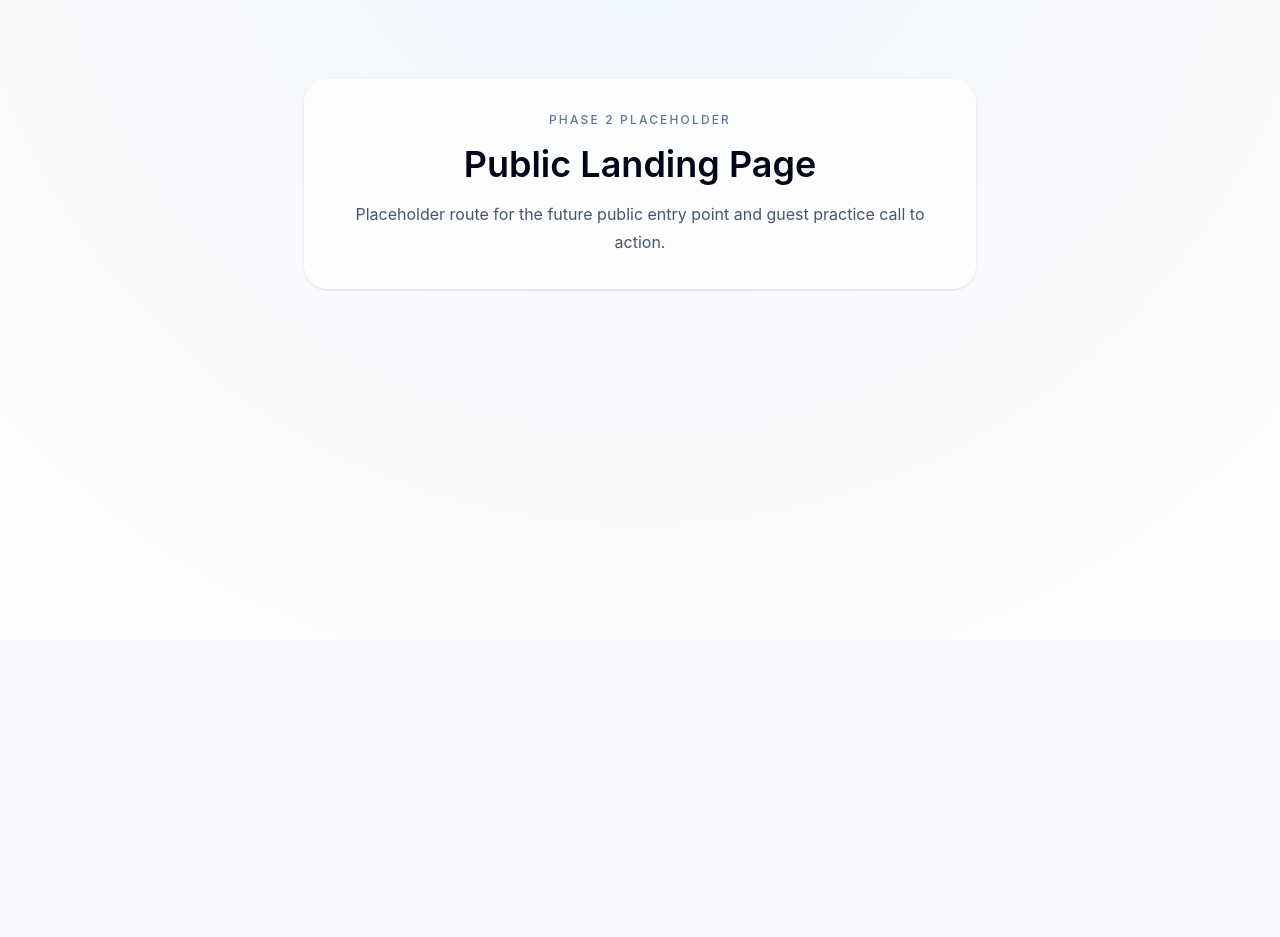
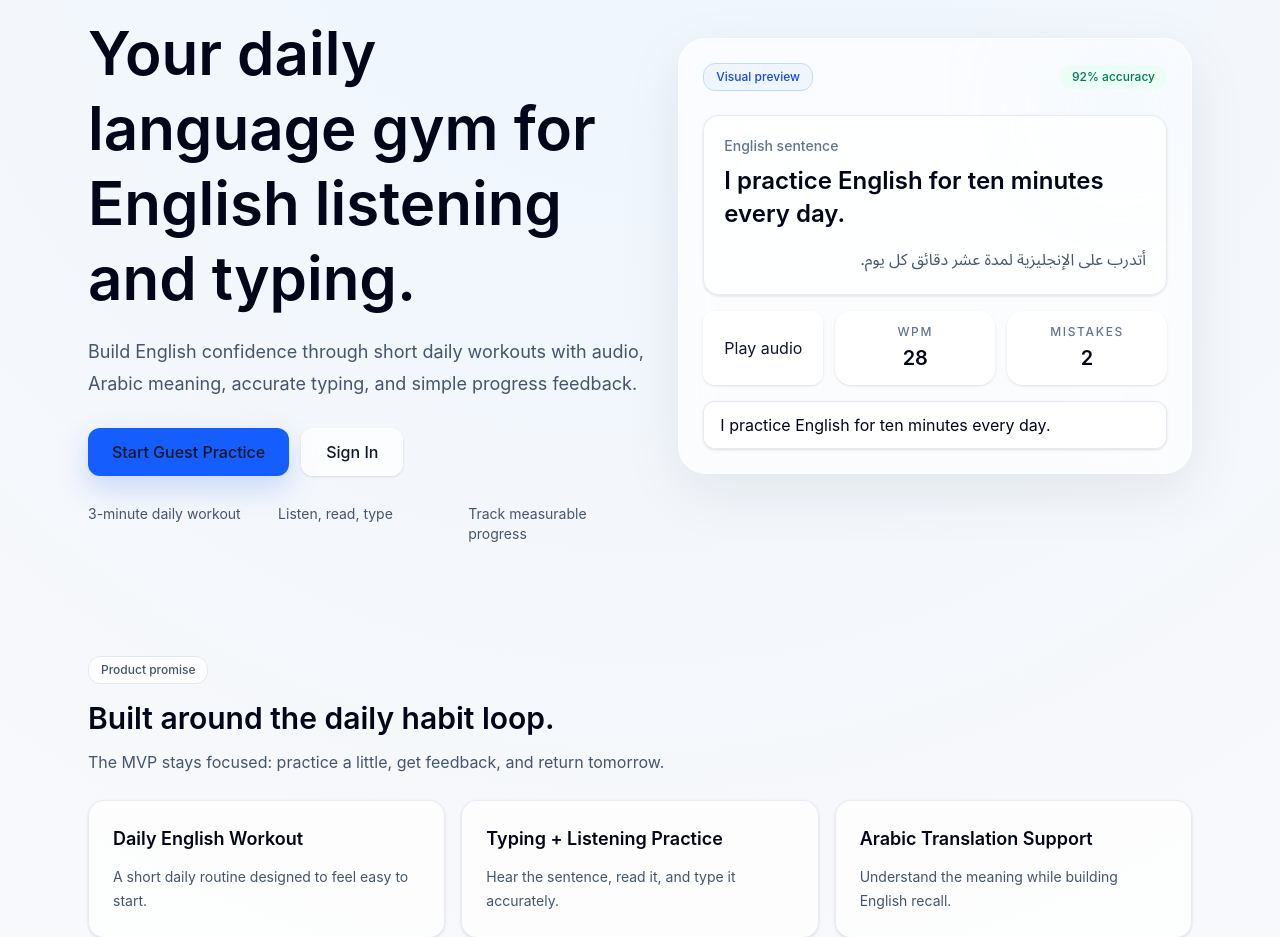
Before and after one commit to mahdi-ali259/language-gym, a Next.js app: page / in a window 1280 px wide. Shown: the part 160-1097 px from the top of the page. Before the commit the page ends 800 px from the top, so only its background shows below. Built offline with nearby package versions, Linux system fonts and the light colour scheme.

Commit message:
Build public landing page

```diff
--- a/src/app/(public)/page.tsx
+++ b/src/app/(public)/page.tsx
@@ -1,10 +1,234 @@
-import { RoutePlaceholder } from "../_components/route-placeholder";
+import Link from "next/link";
+import { Badge, Button, Card, GlassPanel, Input } from "@/components/ui";
+
+const features = [
+  {
+    title: "Daily English Workout",
+    description: "A short daily routine designed to feel easy to start."
+  },
+  {
+    title: "Typing + Listening Practice",
+    description: "Hear the sentence, read it, and type it accurately."
+  },
+  {
+    title: "Arabic Translation Support",
+    description: "Understand the meaning while building English recall."
+  },
+  {
+    title: "Progress Tracking",
+    description: "Track accuracy, typing speed, and improvement over time."
+  },
+  {
+    title: "Weakness Detection",
+    description: "Coming later: review weak words and repeated patterns."
+  },
+  {
+    title: "Personal Progress DNA",
+    description: "Coming later: a clearer view of your learning profile."
+  }
+];
+
+const levels = [
+  { label: "A1", description: "Beginner daily sentences", status: "MVP focus" },
+  { label: "A2", description: "Common situations", status: "MVP focus" },
+  { label: "B1", description: "Everyday conversation", status: "Planned" },
+  { label: "B2", description: "Longer practical sentences", status: "Planned" },
+  { label: "C1", description: "Advanced sentence patterns", status: "Planned" }
+];
 
 export default function LandingPage() {
   return (
-    <RoutePlaceholder
-      title="Public Landing Page"
-      description="Placeholder route for the future public entry point and guest practice call to action."
-    />
+    <main>
+      <section className="mx-auto grid w-full max-w-6xl gap-8 px-4 py-10 sm:px-6 sm:py-16 lg:grid-cols-[1fr_0.92fr] lg:items-center">
+        <div>
+          <Badge tone="accent">For Arabic speakers learning English</Badge>
+          <h1 className="mt-5 max-w-3xl text-4xl font-semibold leading-tight text-slate-950 sm:text-5xl lg:text-6xl">
+            Your daily language gym for English listening and typing.
+          </h1>
+          <p className="mt-5 max-w-2xl text-base leading-8 text-slate-600 sm:text-lg">
+            Build English confidence through short daily workouts with audio,
+            Arabic meaning, accurate typing, and simple progress feedback.
+          </p>
+          <div className="mt-7 flex flex-col gap-3 sm:flex-row">
+            <Button asChild size="lg">
+              <Link href="/guest/practice">Start Guest Practice</Link>
+            </Button>
+            <Button asChild size="lg" variant="secondary">
+              <Link href="/sign-in">Sign In</Link>
+            </Button>
+          </div>
+          <div className="mt-7 grid gap-3 text-sm text-slate-600 sm:grid-cols-3">
+            <p>3-minute daily workout</p>
+            <p>Listen, read, type</p>
+            <p>Track measurable progress</p>
+          </div>
+        </div>
+
+        <PracticePreview />
+      </section>
+
+      <section className="mx-auto w-full max-w-6xl px-4 py-8 sm:px-6 sm:py-12">
+        <div className="mb-6 max-w-2xl">
+          <Badge>Product promise</Badge>
+          <h2 className="mt-4 text-3xl font-semibold text-slate-950">
+            Built around the daily habit loop.
+          </h2>
+          <p className="mt-3 text-base leading-7 text-slate-600">
+            The MVP stays focused: practice a little, get feedback, and return
+            tomorrow.
+          </p>
+        </div>
+        <div className="grid gap-4 sm:grid-cols-2 lg:grid-cols-3">
+          {features.map((feature) => (
+            <Card key={feature.title} className="bg-white/75">
+              <h3 className="text-lg font-semibold text-slate-950">
+                {feature.title}
+              </h3>
+              <p className="mt-3 text-sm leading-6 text-slate-600">
+                {feature.description}
+              </p>
+            </Card>
+          ))}
+        </div>
+      </section>
+
+      <section className="mx-auto w-full max-w-6xl px-4 py-8 sm:px-6 sm:py-12">
+        <GlassPanel>
+          <div className="grid gap-6 lg:grid-cols-[0.8fr_1.2fr] lg:items-center">
+            <div>
+              <Badge tone="success">Levels preview</Badge>
+              <h2 className="mt-4 text-3xl font-semibold text-slate-950">
+                Start simple. Grow through levels.
+              </h2>
+              <p className="mt-3 text-base leading-7 text-slate-600">
+                The product is designed for A1 through C1. The first real
+                content can begin with A1 and A2 while the system stays ready
+                for higher levels.
+              </p>
+            </div>
+            <div className="grid gap-3 sm:grid-cols-2 lg:grid-cols-5">
+              {levels.map((level) => (
+                <Card key={level.label} className="p-4">
+                  <p className="text-2xl font-semibold text-slate-950">
+                    {level.label}
+                  </p>
+                  <p className="mt-2 text-sm leading-5 text-slate-600">
+                    {level.description}
+                  </p>
+                  <Badge
+                    className="mt-4"
+                    tone={level.status === "MVP focus" ? "accent" : "neutral"}
+                  >
+                    {level.status}
+                  </Badge>
+                </Card>
+              ))}
+            </div>
+          </div>
+        </GlassPanel>
+      </section>
+
+      <section className="mx-auto w-full max-w-6xl px-4 py-8 sm:px-6 sm:py-12">
+        <div className="grid gap-4 lg:grid-cols-2">
+          <Card className="bg-white/80">
+            <Badge tone="accent">Free access</Badge>
+            <h2 className="mt-4 text-2xl font-semibold text-slate-950">
+              Try the daily habit for free.
+            </h2>
+            <p className="mt-3 text-base leading-7 text-slate-600">
+              Free users will get limited daily access, enough to build the
+              habit and feel the practice loop.
+            </p>
+          </Card>
+          <Card className="bg-white/80">
+            <Badge>Premium later</Badge>
+            <h2 className="mt-4 text-2xl font-semibold text-slate-950">
+              Advanced practice is planned.
+            </h2>
+            <p className="mt-3 text-base leading-7 text-slate-600">
+              Premium can later unlock expanded practice, deeper stats, more
+              sentence packs, and weakness analysis. Payments are not part of
+              the MVP.
+            </p>
+          </Card>
+        </div>
+      </section>
+
+      <section className="mx-auto w-full max-w-4xl px-4 py-12 text-center sm:px-6 sm:py-16">
+        <GlassPanel>
+          <Badge tone="success">Ready for your first rep?</Badge>
+          <h2 className="mt-4 text-3xl font-semibold text-slate-950 sm:text-4xl">
+            Start with a short guest practice.
+          </h2>
+          <p className="mx-auto mt-3 max-w-2xl text-base leading-7 text-slate-600">
+            No account needed for the first sample. Listen, type, and see how
+            the workout feels.
+          </p>
+          <div className="mt-7">
+            <Button asChild size="lg">
+              <Link href="/guest/practice">Start Guest Practice</Link>
+            </Button>
+          </div>
+        </GlassPanel>
+      </section>
+    </main>
   );
 }
+
+function PracticePreview() {
+  return (
+    <GlassPanel className="relative overflow-hidden">
+      <div className="absolute right-6 top-6 h-24 w-24 rounded-full bg-blue-200/35 blur-3xl" />
+      <div className="relative">
+        <div className="flex items-center justify-between gap-3">
+          <Badge tone="accent">Visual preview</Badge>
+          <span className="rounded-xl bg-emerald-50 px-3 py-1 text-xs font-medium text-emerald-700">
+            92% accuracy
+          </span>
+        </div>
+
+        <div className="mt-6 rounded-2xl border border-slate-200/80 bg-white/70 p-5 shadow-sm">
+          <p className="text-sm font-medium text-slate-500">English sentence</p>
+          <p className="mt-2 text-2xl font-semibold leading-snug text-slate-950">
+            I practice English for ten minutes every day.
+          </p>
+          <p
+            className="mt-4 text-right text-base leading-7 text-slate-600"
+            dir="rtl"
+          >
+            أتدرب على الإنجليزية لمدة عشر دقائق كل يوم.
+          </p>
+        </div>
+
+        <div className="mt-4 flex flex-col gap-3 sm:flex-row">
+          <Button className="pointer-events-none" variant="secondary">
+            Play audio
+          </Button>
+          <div className="grid flex-1 grid-cols-2 gap-3">
+            <Metric label="WPM" value="28" />
+            <Metric label="Mistakes" value="2" />
+          </div>
+        </div>
+
+        <div className="mt-4">
+          <Input
+            aria-label="Typing input preview"
+            readOnly
+            value="I practice English for ten minutes every day."
+          />
+        </div>
+      </div>
+    </GlassPanel>
+  );
+}
+
+function Metric({ label, value }: { label: string; value: string }) {
+  return (
+    <div className="rounded-2xl border border-white/80 bg-white/65 p-3 text-center shadow-sm backdrop-blur">
+      <p className="text-xs font-medium uppercase tracking-[0.14em] text-slate-500">
+        {label}
+      </p>
+      <p className="mt-1 text-xl font-semibold text-slate-950">{value}</p>
+    </div>
+  );
+}
--- a/src/components/ui/button.tsx
+++ b/src/components/ui/button.tsx
@@ -1,4 +1,10 @@
-import type { ButtonHTMLAttributes, ReactNode } from "react";
+import {
+  cloneElement,
+  isValidElement,
+  type ButtonHTMLAttributes,
+  type ReactElement,
+  type ReactNode
+} from "react";
 import { cn } from "@/lib/class-names";
 import { focusRing, transitions } from "@/styles/design-tokens";
 
@@ -6,6 +12,7 @@ type ButtonVariant = "primary" | "secondary" | "ghost" | "success" | "danger";
 type ButtonSize = "sm" | "md" | "lg";
 
 type ButtonProps = ButtonHTMLAttributes<HTMLButtonElement> & {
+  asChild?: boolean;
   children: ReactNode;
   isLoading?: boolean;
   size?: ButtonSize;
@@ -31,6 +38,7 @@ const sizes: Record<ButtonSize, string> = {
 };
 
 export function Button({
+  asChild = false,
   children,
   className,
   disabled,
@@ -40,17 +48,27 @@ export function Button({
   variant = "primary",
   ...props
 }: ButtonProps) {
+  const buttonClassName = cn(
+    "inline-flex items-center justify-center rounded-xl font-medium",
+    "disabled:cursor-not-allowed disabled:opacity-55",
+    focusRing,
+    transitions,
+    variants[variant],
+    sizes[size],
+    className
+  );
+
+  if (asChild && isValidElement<{ className?: string }>(children)) {
+    const child = children as ReactElement<{ className?: string }>;
+
+    return cloneElement(child, {
+      className: cn(buttonClassName, child.props.className)
+    });
+  }
+
   return (
     <button
-      className={cn(
-        "inline-flex items-center justify-center rounded-xl font-medium",
-        "disabled:cursor-not-allowed disabled:opacity-55",
-        focusRing,
-        transitions,
-        variants[variant],
-        sizes[size],
-        className
-      )}
+      className={buttonClassName}
       disabled={disabled || isLoading}
       type={type}
       {...props}
```
